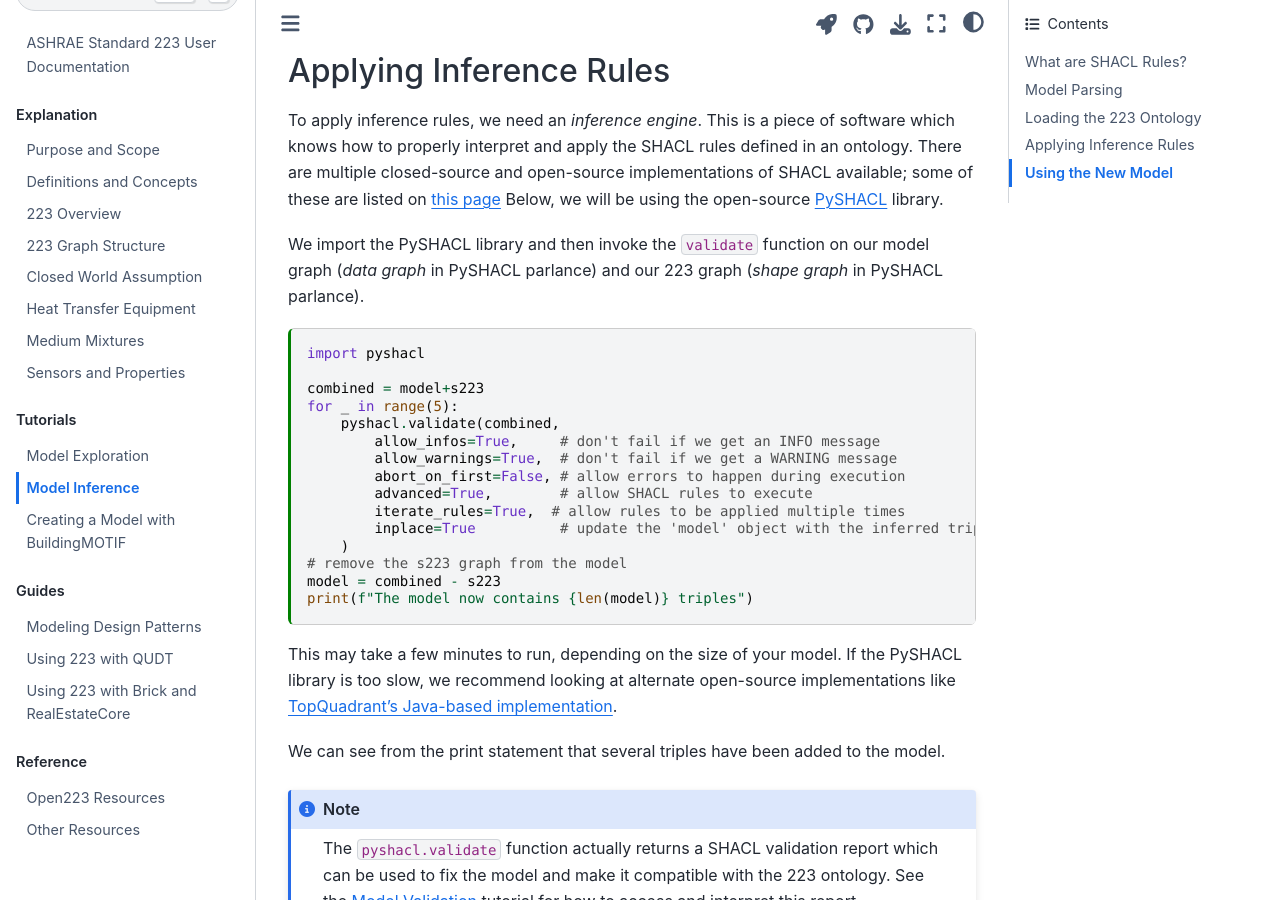
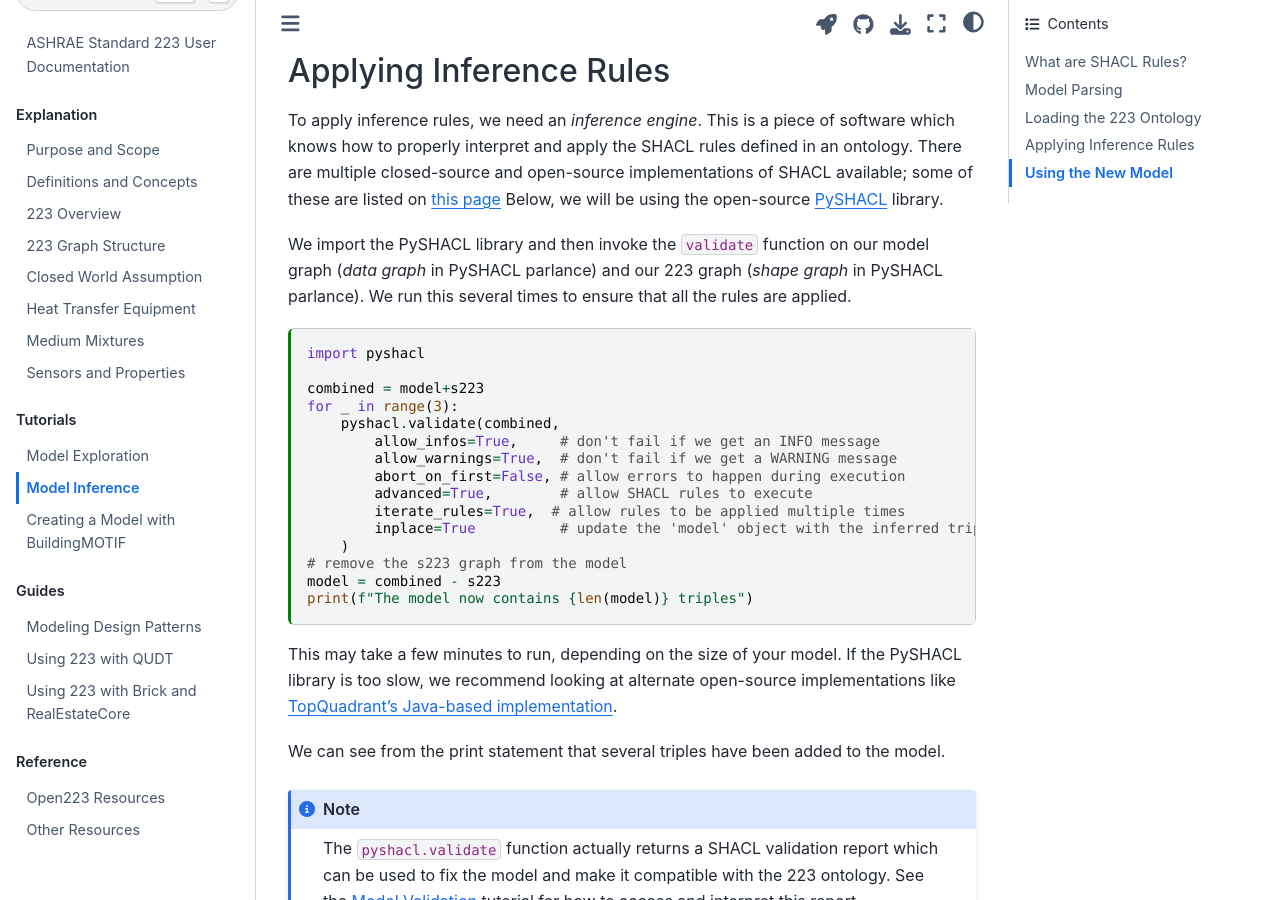
Before and after one commit to open223/docs.open223.info, a Jupyter Book: the page built from tutorials/model_inference.md, in a window 1280 px wide and 900 px high, scrolled down 1958 px. Built offline with Jupyter Book 1.0.4 settings and Sphinx 7.4.7 and the Sphinx Book theme 1.1.4, drawn with Linux system fonts in a browser that asks for light colours.

Commit message:
fixing inference generation

````diff
--- a/tutorials/model_inference.md
+++ b/tutorials/model_inference.md
@@ -95,12 +95,13 @@ Below, we will be using the open-source [PySHACL](https://github.com/RDFLib/pySH
 
 We import the PySHACL library and then invoke the `validate` function on our model graph (*data graph* in PySHACL parlance)
 and our 223 graph (*shape graph* in PySHACL parlance).
+We run this several times to ensure that all the rules are applied.
 
 ```{code-cell}
 import pyshacl
 
 combined = model+s223
-for _ in range(5):
+for _ in range(3):
     pyshacl.validate(combined,
         allow_infos=True,     # don't fail if we get an INFO message
         allow_warnings=True,  # don't fail if we get a WARNING message
````
